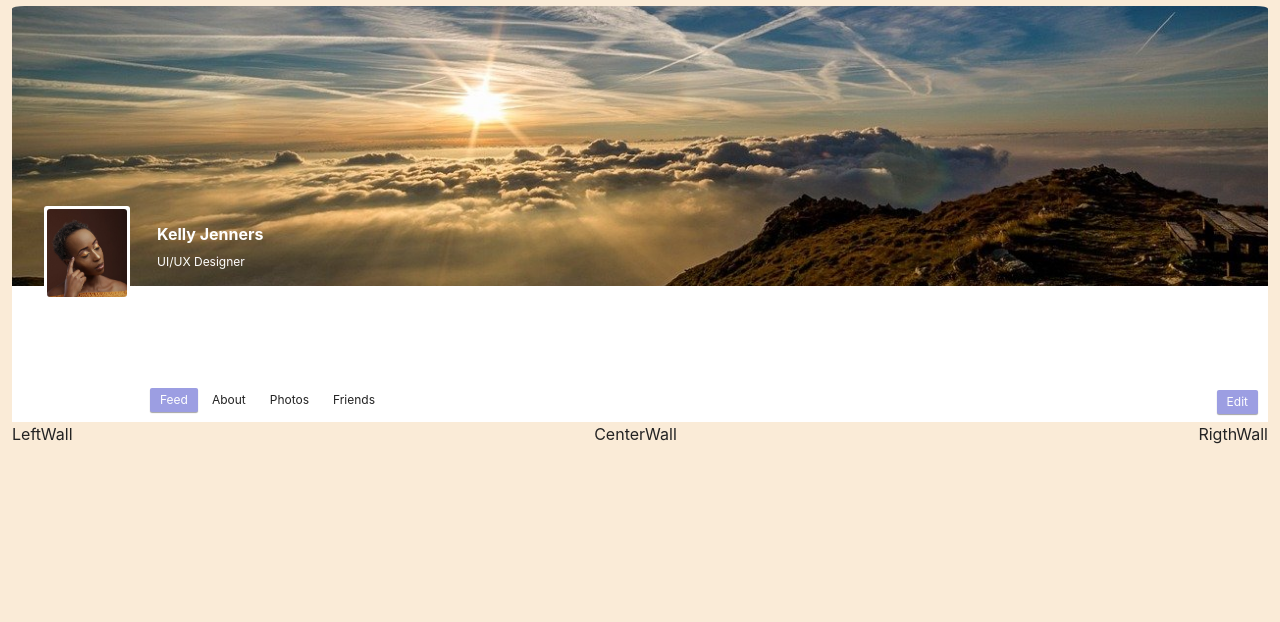
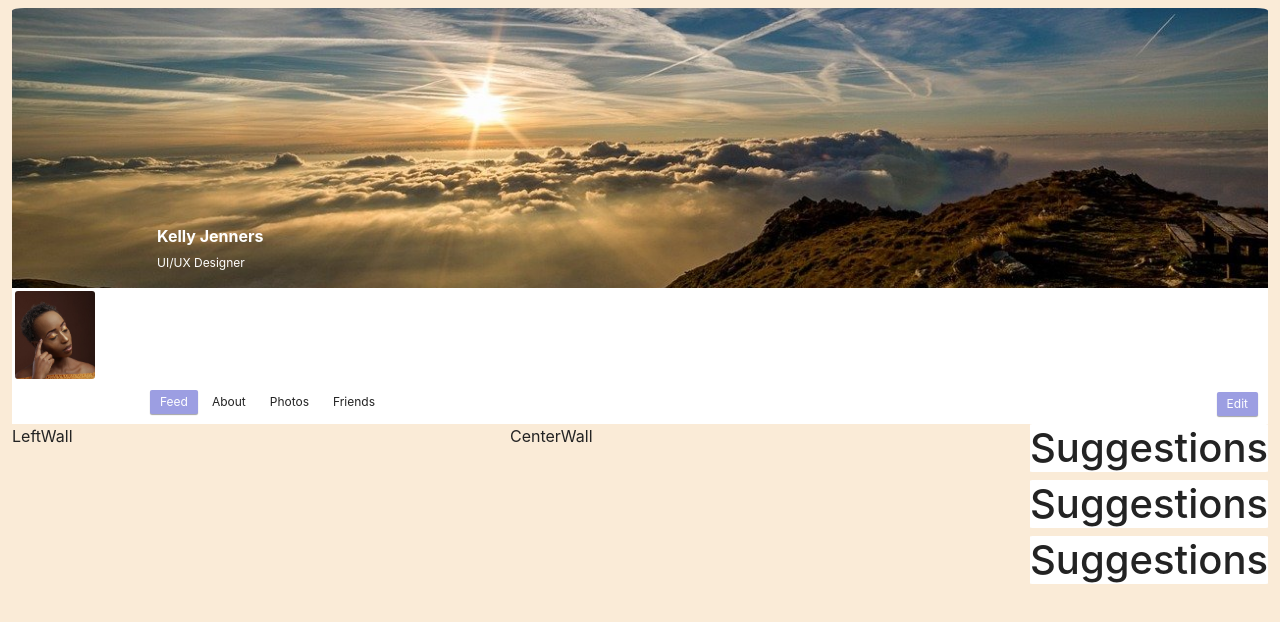
Before and after one commit to YamiKawa1/Inteligente, a React (Create React App) app: page / in a window 1280 px wide. Shown: the top 622 px of the page. Built offline with nearby package versions, Linux system fonts and the light colour scheme.

Commit message:
integrando los minimenus

```diff
--- a/src/components/common/ProfilePicture.jsx
+++ b/src/components/common/ProfilePicture.jsx
@@ -9,6 +9,7 @@ export default function ProfilePicture(props) {
       <HeaderProfile>
         <Picture image={props.img} shape={props.shape} width={props.width} height={props.height} />
       </HeaderProfile>
+
       <NameTextProfile>
         <h6><b>Kelly Jenners</b></h6>
         <p>UI/UX Designer</p>
--- a/src/components/common/styledComponents.jsx
+++ b/src/components/common/styledComponents.jsx
@@ -19,8 +19,9 @@ border-radius: 1% 1% 0 0;
 export const HeaderProfile = styled.div`
 background-color: white;
 position: relative;
-bottom: 5em;
-left: 2em;
+float:  ;
+// bottom: 5em;
+// left: 2em;
 border-radius: 3px;
 padding: 3px;
 `
--- a/src/components/layouts/Header/Header.jsx
+++ b/src/components/layouts/Header/Header.jsx
@@ -7,17 +7,12 @@ import P1 from '../../../assets/img/P1.jpg'
 
 export default function Header() {
   return (
-    <div className='container-fluid'>
       <HeaderContainer>
         <HeaderImg/>
+        <ProfilePicture img={P1} width='5em' height='5.5em'/>
         <div className='d-flex'>
-        <ProfilePicture img={P1} width='5em' height='5.5em'/>
-        </div>
-        <div className='d-flex'>
-        <NavBar/>
+          <NavBar/>
         </div>
       </HeaderContainer>
-
-    </div>
   )
 }
--- a/src/components/layouts/MiniMenu/MiniMenu.jsx
+++ b/src/components/layouts/MiniMenu/MiniMenu.jsx
@@ -1,8 +1,11 @@
 import React from 'react'
-import Menu from '../styledComponents'
+import {Menu} from '../styledComponents'
+import {MenuTitle} from '../styledComponents'
 
 export default function MiniMenu() {
   return (
-    <Menu/>
+    <Menu>
+        <MenuTitle>Suggestions</MenuTitle>
+    </Menu>
   )
 }
--- a/src/components/layouts/RigthWall/RigthWall.jsx
+++ b/src/components/layouts/RigthWall/RigthWall.jsx
@@ -1,7 +1,19 @@
 import React from 'react'
+import { Rigth } from '../styledComponents'
+import MiniMenu from '../MiniMenu/MiniMenu'
 
 export default function RigthWall() {
   return (
-    <div>RigthWall</div>
+    <Rigth>
+      <MiniMenu>
+
+      </MiniMenu>
+      <MiniMenu>
+
+      </MiniMenu>
+      <MiniMenu>
+
+      </MiniMenu>
+    </Rigth>
   )
 }
--- a/src/components/layouts/styledComponents.jsx
+++ b/src/components/layouts/styledComponents.jsx
@@ -2,7 +2,7 @@ import styled from "styled-components";
 
 export const HeaderContainer = styled.div`
 background-color: white;
-margin-top: 0.4em;
+margin-top: 0.5em;
 width: 100%;
 border-radius: 1% 1% 0 0;
 `
@@ -12,7 +12,26 @@ width: 100%;
 margin-left: 8.5em;
 
 `
+export const BodyContainer = styled.div`
+margin-top: 0.5em;
+`
 
 export const Menu = styled.div`
+    background-color: white;
+    heigth: fit-content;
+    border-radius: 1%;
+`
+export const MenuTitle = styled.h1`
+`
 
+export const Rigth = styled.div`
+    flex-grow: 2
 `
+
+export const Left = styled.div`
+    flex-grow: 6
+`
+
+export const Post = styled.div`
+    flex-grow: 2
+`
--- a/src/components/views/Main.jsx
+++ b/src/components/views/Main.jsx
@@ -6,9 +6,8 @@ import RigthWall from '../layouts/RigthWall/RigthWall'
 
 export default function Main() {
   return (
-    <div>
+    <div className='container-fluid'>
         <Header/>
-        <div className='container-fluid'>
             <div className='d-flex justify-content-between'>
                 <div>
                     <LeftWall/>
@@ -20,7 +19,6 @@ export default function Main() {
                     <RigthWall/>
                 </div>
             </div>
-        </div>
     </div>
   )
 }
```
